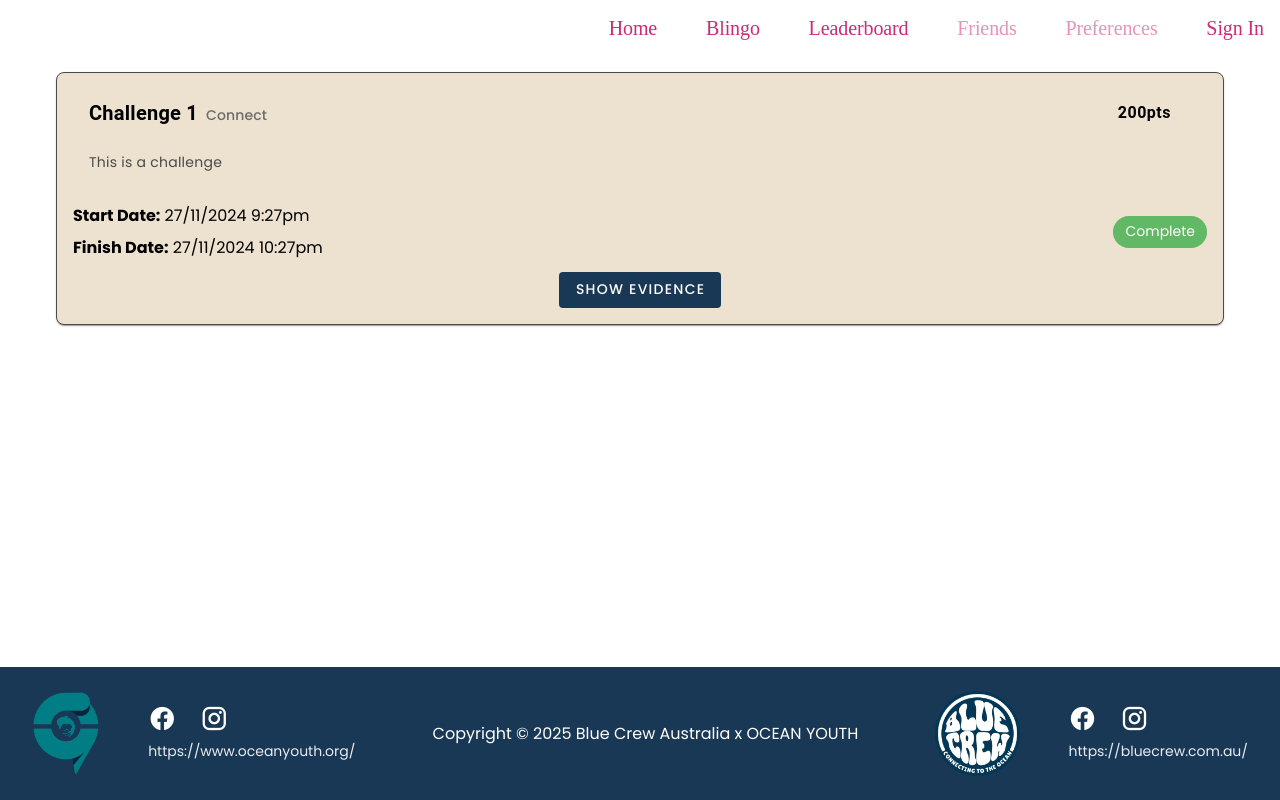
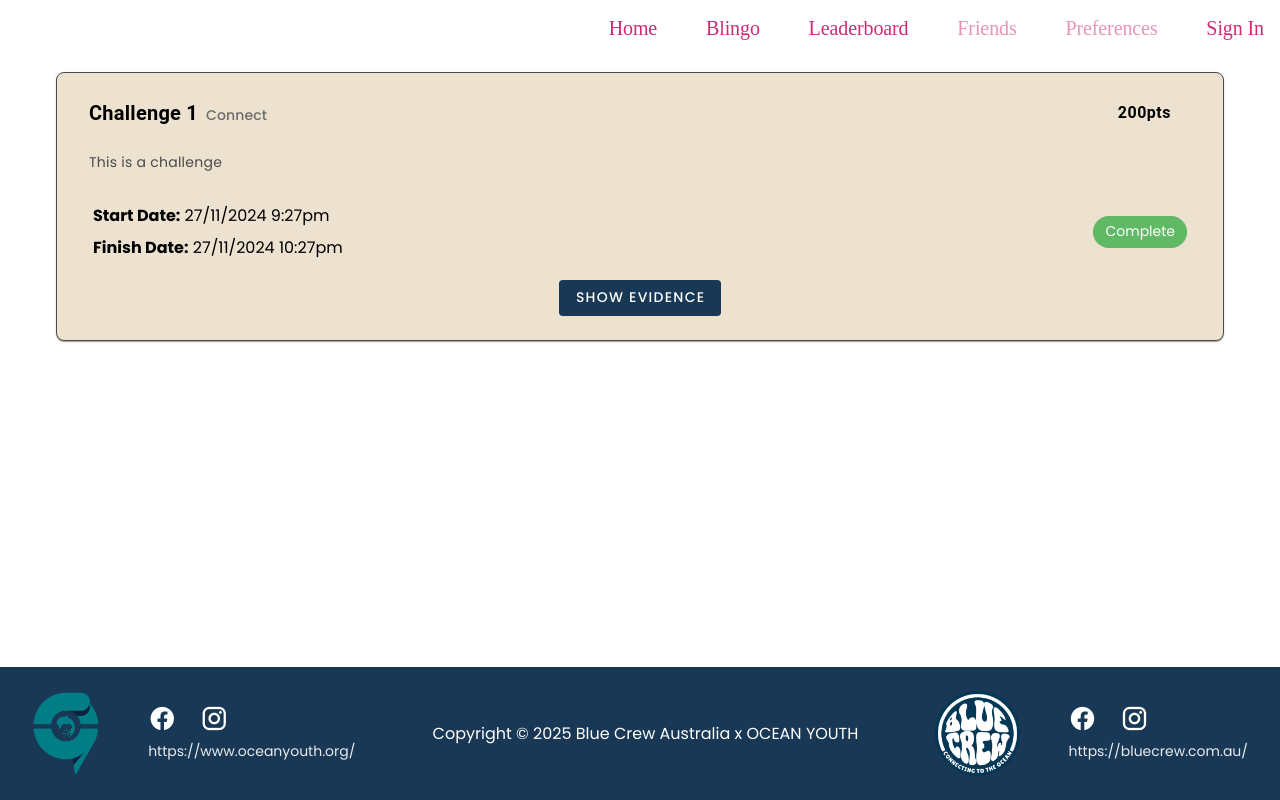
Before and after one commit to codersforcauses/bluecrew, a Vue app in the folder client/: page /profile in a window 1280 px wide. Built offline with nearby package versions, Linux system fonts and the light colour scheme; no server answers; the HTML template or start-up script is replaced by a standard one; a web font is replaced by a local one.

Commit message:
added margins

```diff
--- a/client/src/components/ChallengeInteraction.vue
+++ b/client/src/components/ChallengeInteraction.vue
@@ -49,7 +49,7 @@ onUnmounted(() => {
         </div>
       </v-card-text>
 
-      <div class="d-flex flex-row align-center justify-space-between">
+      <div class="d-flex flex-row align-center justify-space-between ml-5 mr-5">
           <div>
             <p class="mb-2">
               <strong>Start Date:</strong> {{ startDate }}
@@ -65,7 +65,7 @@ onUnmounted(() => {
           </div>
         </div>
 
-        <div v-if="status === 'Complete'" class="d-flex justify-center align-center mt-3">
+        <div v-if="status === 'Complete'" class="d-flex justify-center align-center mt-5 mb-2">
           <v-btn
             color="primaryBlue"
             variant="flat"
```
